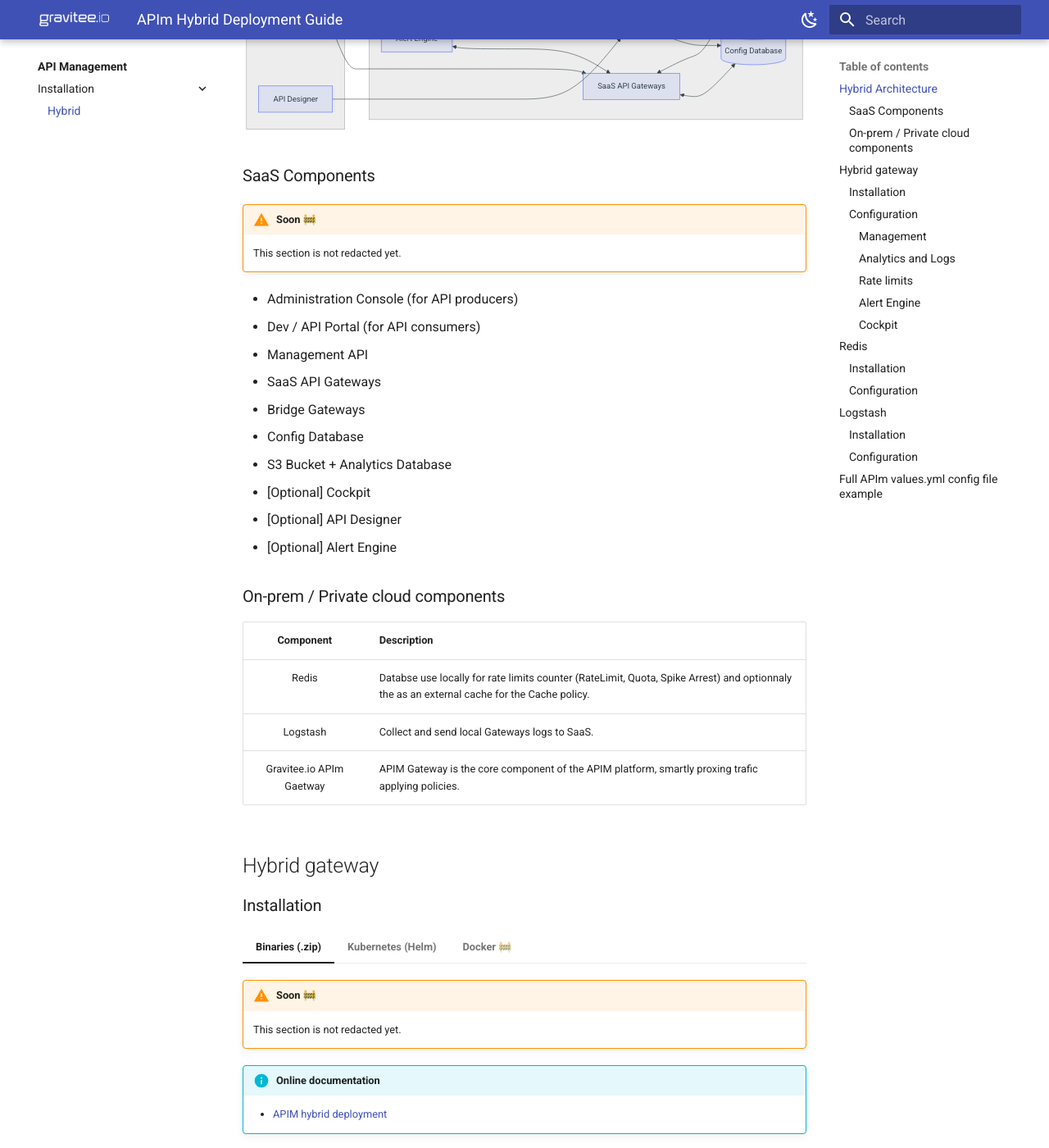
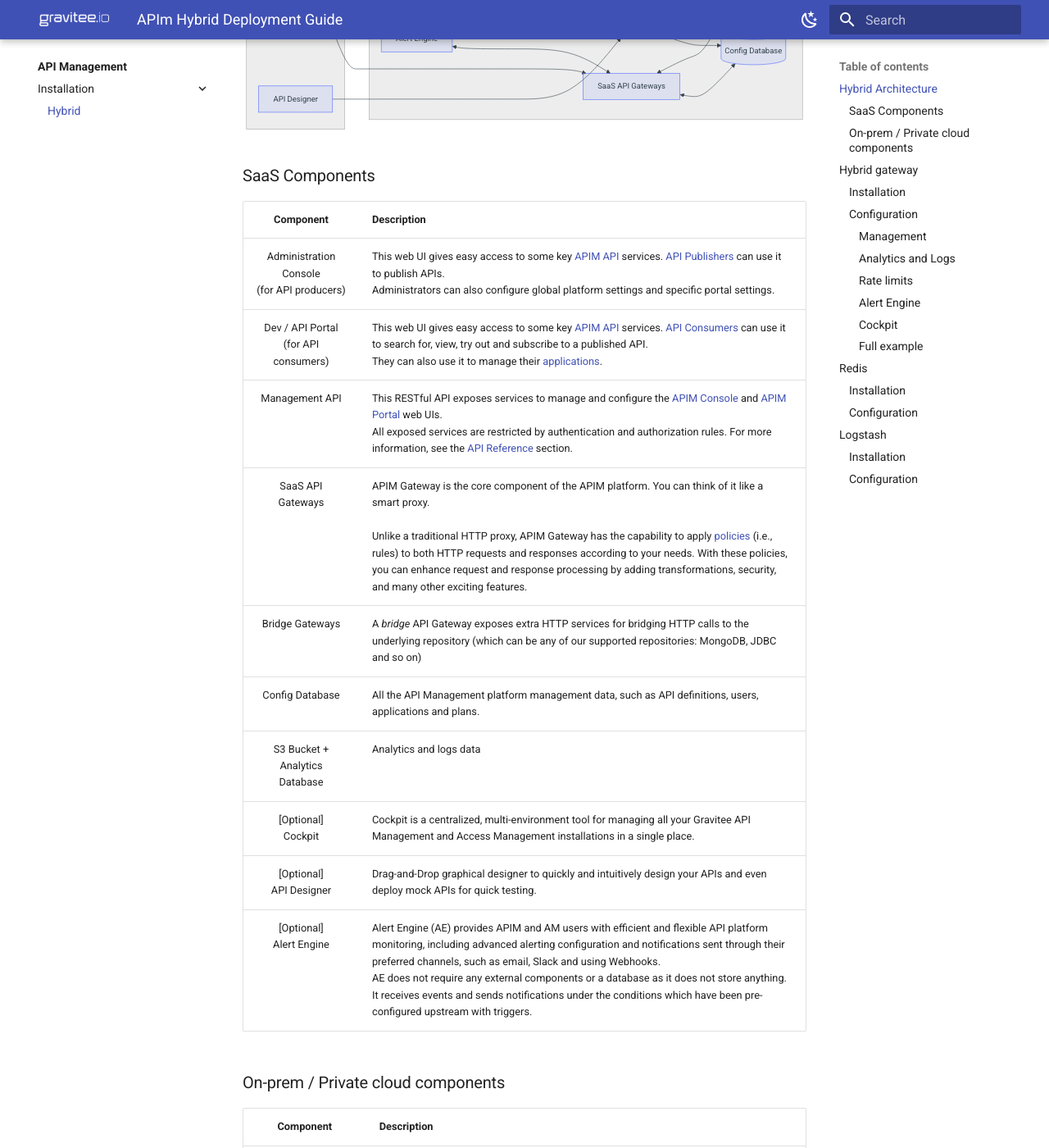
Before and after one commit to dobl1/gravitee-se-docs, an MkDocs documentation site: the page built from docs/api-management/install/hybrid.md, in a window 1280 px wide and 1400 px high, scrolled down 776 px. Shown: the whole window at 82% size. Built offline with MkDocs 1.6.1 and Material for MkDocs 9.7.7, drawn with Linux system fonts in a browser that asks for light colours; some of the changed text lies outside the part shown.

Commit message:
UDAPTE Hybrid install doc

````diff
--- a/docs/api-management/install/hybrid.md
+++ b/docs/api-management/install/hybrid.md
@@ -51,19 +51,18 @@ flowchart LR
 
 ### SaaS Components
 
-!!! warning "Soon 🚧"
-    This section is not redacted yet.
-
-- Administration Console (for API producers)
-- Dev / API Portal (for API consumers)
-- Management API
-- SaaS API Gateways
-- Bridge Gateways
-- Config Database
-- S3 Bucket + Analytics Database
-- [Optional] Cockpit
-- [Optional] API Designer
-- [Optional] Alert Engine
+|                    Component                    | Description                                                  |
+| :---------------------------------------------: | ------------------------------------------------------------ |
+| Administration Console<br />(for API producers) | This web UI gives easy access to some key [APIM API](https://docs.gravitee.io/apim/3.x/apim_overview_components.html#gravitee-components-rest-api) services. [API Publishers](https://docs.gravitee.io/apim/3.x/apim_overview_concepts.html#gravitee-concepts-publisher) can use it to publish APIs.<br />Administrators can also configure global platform settings and specific portal settings. |
+|    Dev / API Portal<br />(for API consumers)    | This web UI gives easy access to some key [APIM API](https://docs.gravitee.io/apim/3.x/apim_overview_components.html#gravitee-components-rest-api) services. [API Consumers](https://docs.gravitee.io/apim/3.x/apim_overview_concepts.html#gravitee-concepts-consumer) can use it to search for, view, try out and subscribe to a published API.<br />They can also use it to manage their [applications](https://docs.gravitee.io/apim/3.x/apim_overview_concepts.html#gravitee-concepts-application). |
+|                 Management API                  | This RESTful API exposes services to manage and configure the [APIM Console](https://docs.gravitee.io/apim/3.x/apim_overview_components.html#gravitee-components-mgmt-ui) and [APIM Portal](https://docs.gravitee.io/apim/3.x/apim_overview_components.html#gravitee-components-portal-ui) web UIs.<br />All exposed services are restricted by authentication and authorization rules. For more information, see the [API Reference](https://docs.gravitee.io/apim/3.x/apim_installguide_rest_apis_documentation.html) section. |
+|                SaaS API Gateways                | APIM Gateway is the core component of the APIM platform. You can think of it like a smart proxy.<br /><br />Unlike a traditional HTTP proxy, APIM Gateway has the capability to apply [policies](https://docs.gravitee.io/apim/3.x/apim_overview_plugins.html#gravitee-plugins-policies) (i.e., rules) to both HTTP requests and responses according to your needs. With these policies, you can enhance request and response processing by adding transformations, security, and many other exciting features. |
+|                 Bridge Gateways                 | A *bridge* API Gateway exposes extra HTTP services for bridging HTTP calls to the underlying repository (which can be any of our supported repositories: MongoDB, JDBC and so on) |
+|                 Config Database                 | All the API Management platform management data, such as API definitions, users, applications and plans. |
+|         S3 Bucket + Analytics Database          | Analytics and logs data                                      |
+|             [Optional]<br />Cockpit             | Cockpit is a centralized, multi-environment tool for managing all your Gravitee API Management and Access Management installations in a single place. |
+|          [Optional]<br />API Designer           | Drag-and-Drop graphical designer to quickly and intuitively design your APIs and even deploy mock APIs for quick testing. |
+|          [Optional]<br />Alert Engine           | Alert Engine (AE) provides APIM and AM users with efficient and flexible API platform monitoring, including advanced alerting configuration and notifications sent through their preferred channels, such as email, Slack and using Webhooks.<br />AE does not require any external components or a database as it does not store anything. It receives events and sends notifications under the conditions which have been pre-configured upstream with triggers. |
 
 ### On-prem / Private cloud components
 
@@ -76,14 +75,6 @@ flowchart LR
 ## Hybrid gateway
 
 ### Installation
-
-=== "Binaries (.zip)"
-
-    !!! warning "Soon 🚧"
-        This section is not redacted yet.
-
-    !!! info "Online documentation"
-        - [APIM hybrid deployment](https://docs.gravitee.io/apim/3.x/apim_installguide_hybrid_deployment.html#apim_gateway_http_repository_client)
 
 === "Kubernetes (Helm)"
 
@@ -108,10 +99,18 @@ flowchart LR
         - [Deploy a Hybrid architecture in Kubernetes](https://docs.gravitee.io/apim/3.x/apim_installguide_hybrid_kubernetes.html)
         - [Gravitee.io Helm Charts](https://artifacthub.io/packages/helm/graviteeio/apim3)
 
-=== "Docker 🚧 "
+=== "Docker "
 
     !!! warning "Soon 🚧"
         This section is not redacted yet.
+
+=== "Binaries"
+
+    !!! warning "Soon 🚧"
+        This section is not redacted yet.
+
+    !!! info "Online documentation"
+        - [APIM hybrid deployment](https://docs.gravitee.io/apim/3.x/apim_installguide_hybrid_deployment.html#apim_gateway_http_repository_client)
 
 ### Configuration
 
@@ -124,38 +123,6 @@ There is at least 3 connections to configure :
 -  [Optional] connection to the SaaS Cockpit to enable org & multi-env support, API promotion and operational monitoring.
 
 #### Management
-
-=== "Gateway with `gravitee.yml` file"
-
-    Into the `gravitee.yml` configuration file :
-
-    ```yaml title="gravitee.yml" linenums="1"
-    management:
-      type: http
-      http:
-        url: https://bridge-gateway-url:bridge-gateway-port
-        keepAlive: true
-        idleTimeout: 30000
-        connectTimeout: 10000
-        authentication:
-          basic:
-            username: bridge-gateway-username
-            password: bridge-gateway-password
-        ssl:
-          trustAll: true
-          verifyHostname: true
-          keystore:
-            type: # can be jks / pem / pkcs12
-            path:
-            password:
-          trustore:
-            type: # can be jks / pem / pkcs12
-            path:
-            password:
-    ```
-
-    !!! note "Online documentation"
-        - [APIM hybrid deployment](https://docs.gravitee.io/apim/3.x/apim_installguide_hybrid_deployment.html#apim_gateway_http_repository_client)
 
 === "Kubernetes (Helm with `values.yaml` file)"
 
@@ -194,28 +161,63 @@ There is at least 3 connections to configure :
         - [Deploy a Hybrid architecture in Kubernetes](https://docs.gravitee.io/apim/3.x/apim_installguide_hybrid_kubernetes.html)
         - [Gravitee.io Helm Charts](https://artifacthub.io/packages/helm/graviteeio/apim3)
 
-=== "Docker 🚧 "
+=== "Docker"
 
     !!! note "Soon 🚧"
         This section is not redacted yet.
 
+=== "Gateway with `gravitee.yml` file"
+
+    Into the `gravitee.yml` configuration file :
+
+    ```yaml title="gravitee.yml" linenums="1"
+    management:
+      type: http
+      http:
+        url: https://bridge-gateway-url:bridge-gateway-port
+        keepAlive: true
+        idleTimeout: 30000
+        connectTimeout: 10000
+        authentication:
+          basic:
+            username: bridge-gateway-username
+            password: bridge-gateway-password
+        ssl:
+          trustAll: true
+          verifyHostname: true
+          keystore:
+            type: # can be jks / pem / pkcs12
+            path:
+            password:
+          trustore:
+            type: # can be jks / pem / pkcs12
+            path:
+            password:
+    ```
+
+    !!! note "Online documentation"
+        - [APIM hybrid deployment](https://docs.gravitee.io/apim/3.x/apim_installguide_hybrid_deployment.html#apim_gateway_http_repository_client)
+
 #### Analytics and Logs
 
-=== "Kubernetes (Helm) Files"
+=== "Kubernetes (Helm)"
+
+    ##### Files
 
     Into the `values.yaml` configuration file :
 
     ```yaml title="values.yaml" linenums="1"
-    reporters:
-      elasticsearch:
-        enabled: false
-      file:
-        enabled: true
-        fileName: ${gravitee.home}/metrics/%s-yyyy_mm_dd
-        output: elasticsearch # Can be csv, json, elasticsearch or message_pack
+    gateway:
+      reporters:
+        elasticsearch:
+          enabled: false
+        file:
+          enabled: true
+          fileName: ${gravitee.home}/metrics/%s-yyyy_mm_dd
+          output: elasticsearch # Can be csv, json, elasticsearch or message_pack
     ```
 
-=== "Kubernetes (Helm) Direct (TCP)"
+    ##### Direct (TCP)
 
     !!! warning
         Choosing the direct connection may result in a loss of data. If the connection between the gateway and logstash is broken the newly generated analytics and logs data will be lost. Prefer the File reporter.
@@ -223,24 +225,30 @@ There is at least 3 connections to configure :
     Into the `values.yaml` configuration file :
 
     ```yaml title="values.yaml" linenums="1"
-    reporters:
-      elasticsearch:
-        enabled: false
-      tcp:
-        enabled: true
-        host: logstash
-        port: 8379
-        output: elasticsearch
+    gateway:
+      reporters:
+        elasticsearch:
+          enabled: false
+        tcp:
+          enabled: true
+          host: logstash
+          port: 8379
+          output: elasticsearch
     ```
 
-!!! info "Online documentation"
-    - [APIM hybrid deployment](https://docs.gravitee.io/apim/3.x/apim_installguide_hybrid_deployment.html#configuration)
-    - [Full `values.yaml` example](https://artifacthub.io/packages/helm/graviteeio/apim3?modal=values)
+    !!! info "Online documentation"
+          - [APIM hybrid deployment](https://docs.gravitee.io/apim/3.x/apim_installguide_hybrid_deployment.html#configuration)
+          - [Full `values.yaml` example](https://artifacthub.io/packages/helm/graviteeio/apim3?modal=values)
 
+=== "Docker"
 
+    !!! note "Soon 🚧"
+        This section is not redacted yet.
 
+=== "Gateway with `gravitee.yml` file"
 
-
+    !!! note "Soon 🚧"
+        This section is not redacted yet.
 
 
 #### Rate limits
@@ -250,12 +258,7 @@ There is at least 3 connections to configure :
 
 #### Alert Engine
 
-=== "Gateway with `gravitee.yml` file"
-
-    !!! note "Soon 🚧"
-        This section is not redacted yet.
-
-=== "Kubernetes (Helm with `values.yaml` file)"
+=== "Kubernetes (Helm)"
 
     Into the `values.yaml` configuration file :
 
@@ -263,7 +266,7 @@ There is at least 3 connections to configure :
     alerts:
       enabled: true
       endpoints:
-        - https://env.ae.customer.nl.az.gravitee.cloud
+        - https://alert-engine-url:alert-engine-port
       security:
         enabled: true
         username: alert-engine-username
@@ -276,7 +279,12 @@ There is at least 3 connections to configure :
         - [Deploy a Hybrid architecture in Kubernetes](https://docs.gravitee.io/apim/3.x/apim_installguide_hybrid_kubernetes.html)
         - [Gravitee.io Helm Charts](https://artifacthub.io/packages/helm/graviteeio/apim3?modal=values&path=alerts)
 
-=== "Docker 🚧 "
+=== "Docker"
+
+    !!! note "Soon 🚧"
+        This section is not redacted yet.
+
+=== "Gateway with `gravitee.yml` file"
 
     !!! note "Soon 🚧"
         This section is not redacted yet.
@@ -287,6 +295,54 @@ There is at least 3 connections to configure :
     Please follow directly the instruction you have on cockpit.
     `https://cockpit.gravitee.io/accounts/YOUR-ACCOUNT-HRID/installations/how-to`
 
+#### Full example
+
+=== "Kubernetes (Helm)"
+
+    Into the `values.yaml` configuration file :
+
+    ```yaml title="values.yaml" linenums="1"
+    management:
+      type: http
+    gateway:
+      management:
+        http:
+          url: https://bridge-gateway-url:bridge-gateway-port
+          username: kubernetes://<namespace>/secrets/<my-secret-name>/<my-secret-key>
+          password: kubernetes://<namespace>/secrets/<my-secret-name>/<my-secret-key>
+      reporters:
+        elasticsearch:
+          enabled: false
+        tcp:
+          enabled: true
+          host: logstash
+          port: 8379
+          output: elasticsearch
+    alerts:
+      enabled: true
+      endpoints:
+        - https://alert-engine-url:alert-engine-port
+      security:
+        enabled: true
+        username: alert-engine-username
+        password: alert-engine-password
+    ```
+
+    !!! note "Online documentation"
+        - [Install APIM on Kubernetes with the Helm Chart](https://docs.gravitee.io/apim/3.x/apim_installguide_kubernetes.html)
+        - [Deploy a Hybrid architecture in Kubernetes](https://docs.gravitee.io/apim/3.x/apim_installguide_hybrid_kubernetes.html)
+        - [Gravitee.io Helm Charts - Values Template](https://artifacthub.io/packages/helm/graviteeio/apim3?modal=values)
+
+=== "Docker"
+
+    !!! note "Soon 🚧"
+        This section is not redacted yet.
+
+=== "Gateway with `gravitee.yml` file"
+
+    !!! note "Soon 🚧"
+        This section is not redacted yet.
+
 ## Redis
 
 ### Installation
@@ -295,27 +351,15 @@ There is at least 3 connections to configure :
 
 ### Configuration
 
-Doc : https://docs.gravitee.io/ae/apim_installation.html#configuration
-
-Into values.yml files for both the Gateway and the API :
-
-```yaml title="values.yml"
-alerts:
-  enabled: true
-  endpoints:
-    - https://dev.ae.ugap.nl.az.gravitee.cloud
-  security:
-    enabled: true
-    username: admin
-    password: <PASS>
-```
+    !!! note "Soon 🚧"
+        This section is not redacted yet.
 
 ## Logstash
 
 ### Installation
 
-Official helm charts : https://artifacthub.io/packages/helm/elastic/logstash#how-to-install-oss-version-of-logstash
-Bitnami helm charts : https://bitnami.com/stack/logstash/helm
+(Official helm charts)[https://artifacthub.io/packages/helm/elastic/logstash#how-to-install-oss-version-of-logstash]
+(Bitnami helm charts)[https://bitnami.com/stack/logstash/helm]
 
 ### Configuration
 
@@ -428,76 +472,3 @@ Bitnami helm charts : https://bitnami.com/stack/logstash/helm
       }
     }
     ```
-
-into values.yml passed to helm when installing :
-
-```yaml title="values.yml"
-logstashConfig:
-  logstash.yml: |
-    http.host: 0.0.0.0
-    xpack.monitoring.enabled: false
-    pipeline.ecs_compatibility: disabled
-
-logstashPipeline:
-  uptime.conf: |
-    input {
-      file {
-        start_position => "beginning"
-        path => "/gravitee/reporter/*.json"
-      }
-    }
-
-    filter {
-      mutate {
-        add_field => { "environment" => "ugap_<ENV>_apim" }
-      }
-    }
-
-    output {
-      stdout {}
-    }
-```
-
-## Full APIm values.yml config file example
-
-```yaml title="values.yml"
-management:
-    type: http
-gateway:
-  replicaCount: 1
-  management:
-    http:
-      url:
-      username:
-      password:
-  ingress:
-    path: /
-    hosts:
-      - demo-hybrid-apim-gw.cloud.gravitee.io
-    # tls:
-    # -   hosts:
-    #         - demo-hybrid-apim-gw.cloud.gravitee.io
-    #     secretName: cloud-gravitee-cert
-  reporters:
-    elasticsearch:
-      enabled: false
-    file: # https://docs.gravitee.io/apim/3.x/apim_installguide_gateway_configuration.html
-      enabled: true # Is the reporter enabled or not (default to false)
-      fileName: ${gravitee.home}/metrics/%s-yyyy_mm_dd
-      output: elasticsearch # Can be csv, json, elasticsearch or message_pack
-ratelimit:
-  type: redis
-  redis:                    # redis repository
-    host:                   # redis host (default localhost)
-    port:                   # redis port (default 6379)
-    password:               # redis password (default null)
-    timeout:                # redis timeout (default -1)
-elasticsearch:
-  enabled: false
-api:
-  enabled: false
-ui:
-  enabled: false
-portal:
-  enabled: false
-```
--- a/mkdocs.yml
+++ b/mkdocs.yml
@@ -1,7 +1,7 @@
 # Project information
-site_name: Gravitee.io Architecture Docs
+site_name: Gravitee.io Solution Engineer Documentation
 site_url: https://dobl1.github.io/gravitee-architecture-docs
-site_author: Martin Donath
+site_author: Dorian BLANC
 
 # Repository
 # repo_url: https://github.com/gravitee-io
````
Also changed, not shown: docs/index.md (+4 -0 lines).
